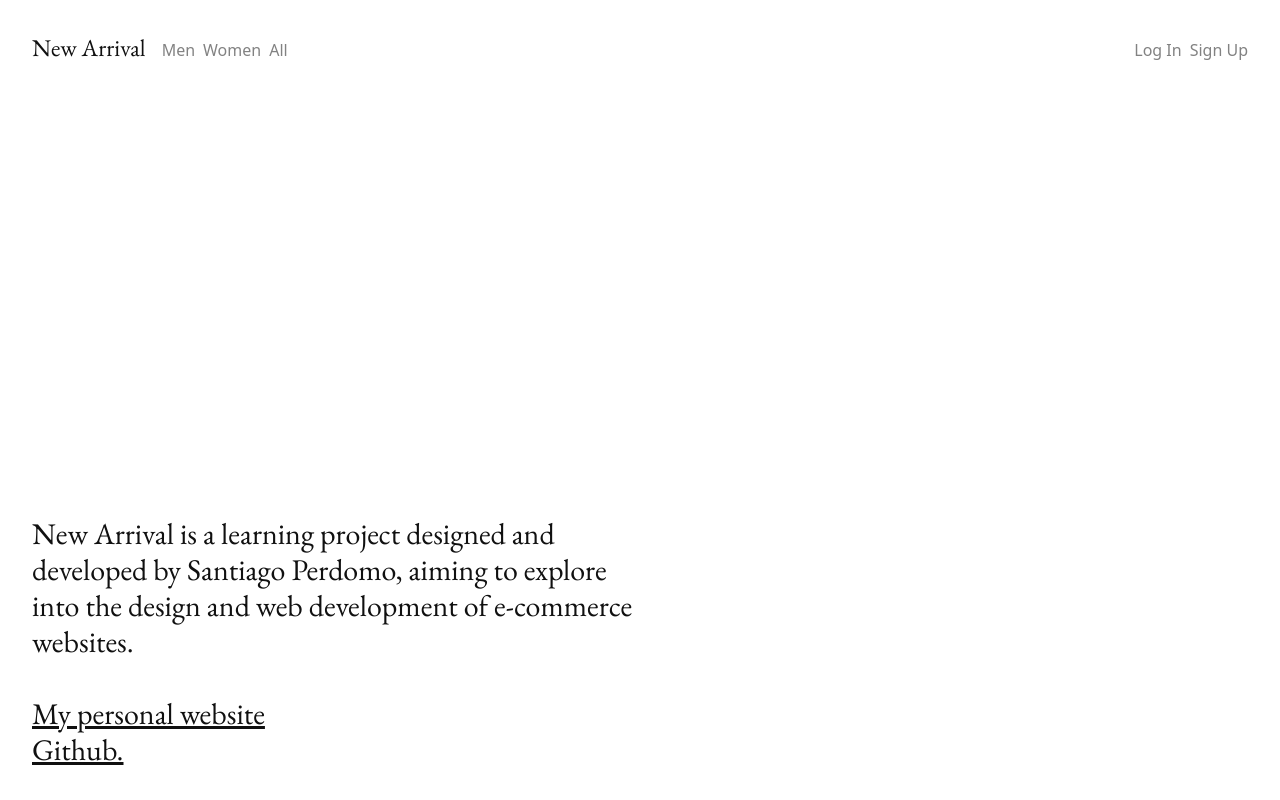
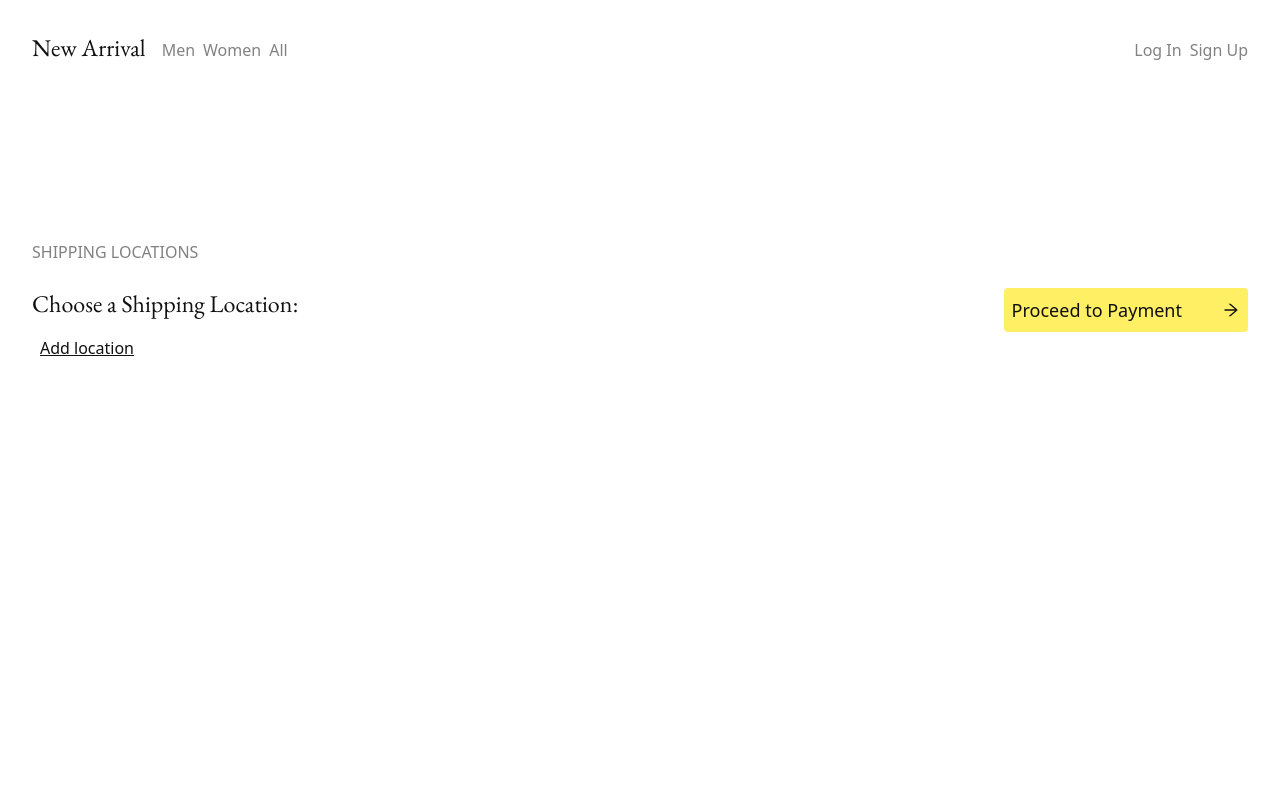
Before and after one commit to santiagocodifica/mercadopago_ts, a React (Vite) app in the folder client/: page /prepareCheckout in a window 1280 px wide. Shown: the top 800 px of the page. Built offline with nearby package versions, Linux system fonts and the light colour scheme.

Commit message:
made progress in prepareCheckout page

```diff
--- a/client/src/features/auth/context/AuthContext.tsx
+++ b/client/src/features/auth/context/AuthContext.tsx
@@ -1,5 +1,5 @@
 import { createContext, useReducer, useEffect } from "react"
-import { UserI } from "../../../types/schemas"
+import { UntokenizedUserI, UserI } from "../../../types/schemas"
 
 interface AuthContextI {
   user: UserI | null
@@ -11,7 +11,7 @@ type State = {
 type Action =
 | { type: "LOGIN", payload: UserI }
 | { type: "LOGOUT" }
-| { type: "UPDATE", payload: UserI }
+| { type: "UPDATE", payload: UntokenizedUserI }
 
 export const AuthContext = createContext<AuthContextI>({ user: null, dispatch: () => null })
 
@@ -22,9 +22,9 @@ export const authReducer = (state: State, action: Action) => {
     case "LOGOUT":
       return { user: null }
     case "UPDATE": {
-      const updatedUser = action.payload
       const token = state.user?.token || ""
-      return { user: { token, updatedUser } }
+      localStorage.setItem("user", JSON.stringify({ token, ...action.payload }))
+      return { user: { token, ...action.payload } }
     }
     default:
       return state
@@ -36,7 +36,7 @@ interface AuthContextProviderI {
 }
 
 export const AuthContextProvider = ({ children }: AuthContextProviderI) => {
-  const [state, dispatch] = useReducer(authReducer, { user: null })
+  const [state, dispatch] = useReducer(authReducer, { user: null } as State)
 
   console.log(state)
 
--- a/client/src/features/user/components/AddLocationForm.tsx
+++ b/client/src/features/user/components/AddLocationForm.tsx
@@ -1,7 +1,8 @@
 import { useState } from "react"
-import { Location } from "../../../types/schemas"
+import { LocationFormData } from "../../../types/schemas"
 import { useModalsContext } from "../../modals"
 import { useShippingLocation } from "../api/addShippingLocation"
+
 
 const AddLocationForm = () => {
   const [name, setName] = useState<string>("")
@@ -15,8 +16,14 @@ const AddLocationForm = () => {
 
   const handleSubmit = async (e: any) => {
     e.preventDefault()
-    const data: Location = { name, country, city, address, postalCode, comment }
+    const data: LocationFormData = { name, country, city, address, postalCode, comment }
     await addShippingLocation(data)
+    dispatch({
+      type: "CLOSE",
+      payload: "addLocationModal"
+    })
+  }
+  const handleCancel = () => {
     dispatch({
       type: "CLOSE",
       payload: "addLocationModal"
@@ -72,7 +79,7 @@ const AddLocationForm = () => {
       </div>
       <div className="flex gap-2 mt-4">
         <button type="submit" className="p-2 border border-primary1 text-lg rounded grow">Create location</button>
-        <button type="button" className="p-2 bg-primary3 text-lg rounded">Cancel</button>
+        <button type="button" onClick={handleCancel} className="p-2 bg-primary3 text-lg rounded">Cancel</button>
       </div>
     </form>
   )
--- a/client/src/pages/PrepareCheckout.tsx
+++ b/client/src/pages/PrepareCheckout.tsx
@@ -1,10 +1,74 @@
+import { useState } from "react"
+import { AiOutlineArrowRight } from "react-icons/ai"
+import { useNavigate } from "react-router-dom"
+import { useAuthContext } from "../features/auth"
+import { useCartContext } from "../features/cart"
+import { useModalsContext } from "../features/modals"
 import { AddLocationModal } from "../features/user"
+import { Location } from "../types/schemas"
 
 const PrepareCheckout = () => {
+  const { user } = useAuthContext()
+  const { cart } = useCartContext()
+  const { dispatch } = useModalsContext()
+  const [selectedLocation, setSelectedLocation] = useState<Location | null>(null)
+  const [error, setError] = useState<string | null>(null)
+  const navigate = useNavigate()
+
+  const handleAddLocation = () => {
+    dispatch({ type: "OPEN", payload: "addLocationModal" })
+  }
+
+  const handleSubmit = () => {
+    if(!selectedLocation){
+      setError("You must select a shipping location")
+      return
+    }
+    if(!cart || cart.length === 0){
+      setError("There are no items selected in the cart")
+      return
+    }
+    navigate("/payment")
+  }
+
   return(
-    <div>
+    <main className="p-4 md:p-8 mt-52">
       <AddLocationModal />
-    </div>
+      <h2 className="uppercase text-primary2 mb-6">Shipping Locations</h2>
+      <div className="md:grid md:grid-cols-2">
+        <section>
+          <h3 className="font-serif text-2xl">Choose a Shipping Location:</h3>
+          <ul className="flex gap-2 my-4 place-items-center">
+            { user && user.locations && user.locations.map(location => { return(
+              <li
+                key={ location._id }
+                onClick={() => setSelectedLocation(location)}
+                className={`p-2 border border-primary1 rounded cursor-pointer hover:bg-primary3 transition-all ${selectedLocation && selectedLocation._id === location._id && "bg-primary1 text-white"}`}>
+                { location.name }
+              </li>
+            )})}
+            <li onClick={handleAddLocation} className="ml-2 font-medium underline cursor-pointer hover:text-primary3 transition-all">Add location</li>
+          </ul>
+          { selectedLocation &&
+            <p className="text-sm text-primary2">
+              { selectedLocation.name }<br/>
+              { selectedLocation.city}, { selectedLocation.country }<br/>
+              { selectedLocation.address }<br/>
+              { selectedLocation.postalCode }
+            </p>
+          }
+        </section>
+        <div className="fixed flex flex-col md:relative top-24 md:top-0 left-0 md:left-auto w-full p-4 md:p-0 text-right">
+          <button onClick={handleSubmit} className="flex w-full md:w-fit gap-10 place-items-center place-self-end bg-secondary2 p-2 rounded text-lg">
+            <span className="flex-grow text-left">Proceed to Payment</span>
+            <AiOutlineArrowRight />
+          </button>
+          { error &&
+            <span className="mt-4 text-secondary1">{ error }</span>
+          }
+        </div>
+      </div>
+    </main>
   )
 }
 export default PrepareCheckout
--- a/client/src/types/schemas.d.ts
+++ b/client/src/types/schemas.d.ts
@@ -79,6 +79,7 @@ export interface OrderI {
 }
 
 export interface Location {
+  _id: string
   name: string
   country: "Uruguay"
   city: string
@@ -86,3 +87,5 @@ export interface Location {
   postalCode: string
   comment?: string
 }
+
+export type LocationFormData = Omit<Location | "id">
```
Also changed, not shown: client/src/features/checkout/index.ts (added), 1 other file (tests, documents, lock files or other folders).
